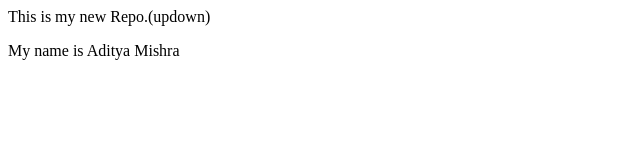
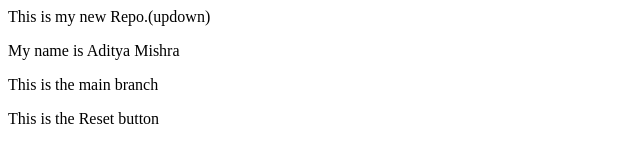
Before and after one commit to adityamishra5050/local_repo, a plain HTML site: page index.html in a window 1280 px wide. Shown: the whole page, without its empty margins (0-640 px from the left). Drawn offline with Linux system fonts and the light colour scheme.

Commit message:
Added new lines

```diff
--- a/index.html
+++ b/index.html
@@ -1,2 +1,4 @@
 <p>This is my new Repo.(updown)</p>
 <p> My name is Aditya Mishra </p>
+<p>This is the main branch</p>
+<p> This is the Reset button</p>
```
